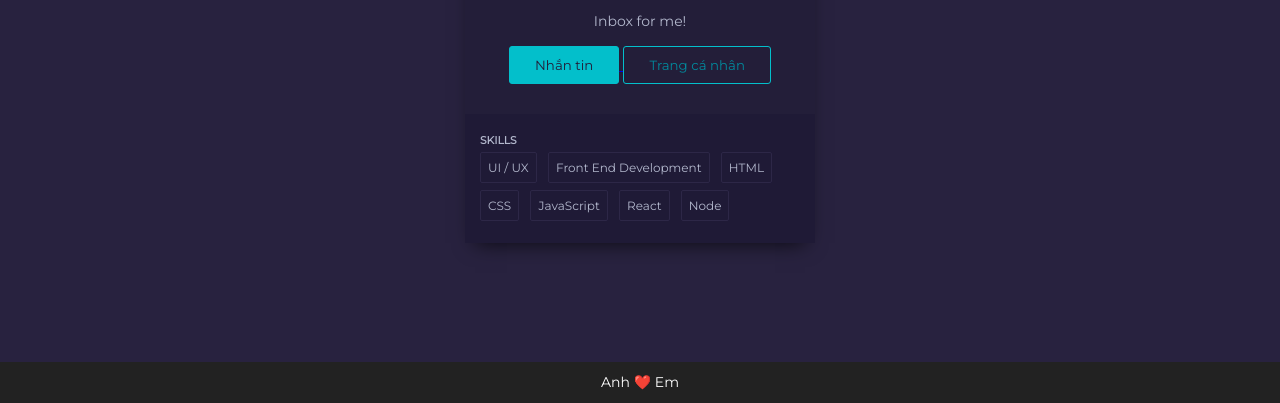
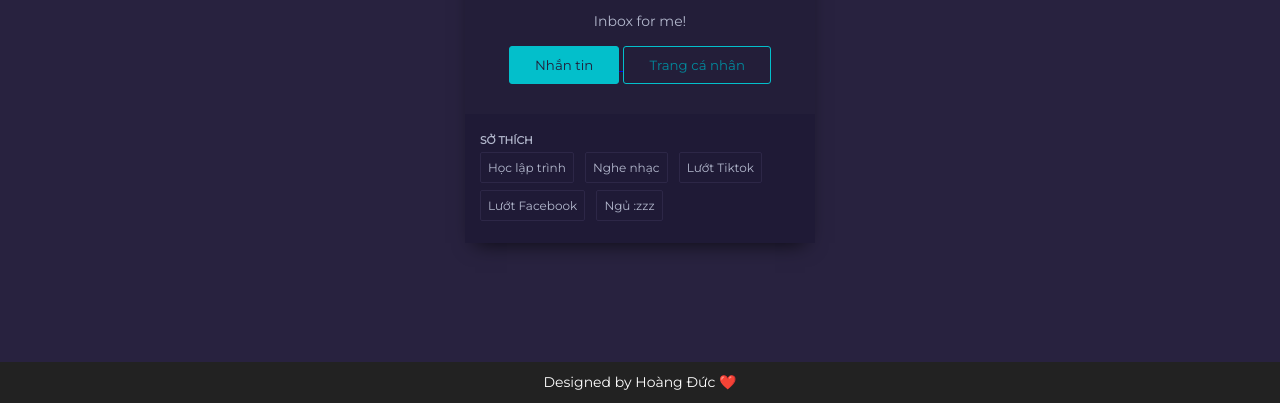
Before and after one commit to ran1st/ran1st.github.io, a plain HTML site: page info/index.html in a window 1280 px wide. Shown: the part 397-800 px from the top of the page. Drawn offline with Linux system fonts and the light colour scheme.

Commit message:
Update index.html

```diff
--- a/info/index.html
+++ b/info/index.html
@@ -27,22 +27,20 @@
           </a>
         </div>
         <div class="skills">
-          <h6>Skills</h6>
+          <h6>Sở thích</h6>
           <ul>
-            <li>UI / UX</li>
-            <li>Front End Development</li>
-            <li>HTML</li>
-            <li>CSS</li>
-            <li>JavaScript</li>
-            <li>React</li>
-            <li>Node</li>
+            <li>Học lập trình</li>
+            <li>Nghe nhạc</li>
+            <li>Lướt Tiktok</li>
+            <li>Lướt Facebook</li>
+            <li>Ngủ :zzz</li>
           </ul>
         </div>
       </div>
 
       <footer>
         <p>
-            Anh ❤️ Em
+            Designed by Hoàng Đức ❤️
         <p>
       </footer>
 </body>
```
